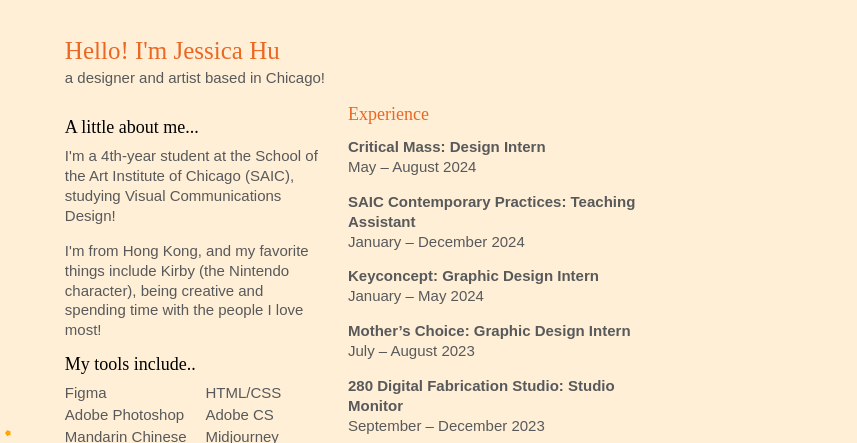
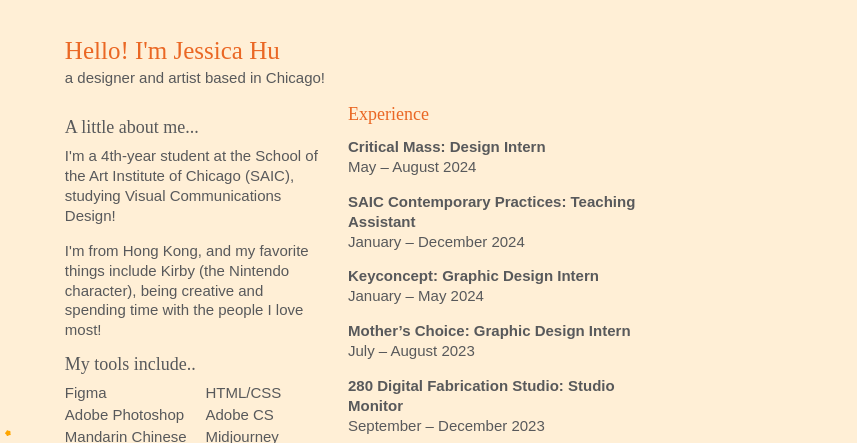
Before and after one commit to jessicasiyuanhu/portfolio, a plain HTML site: page about.html in a window 1280 px wide. Shown: the part 120-563 px from the top of the page, 423-1280 px from the left. Drawn offline with Linux system fonts and the light colour scheme; a web font is replaced by a local one.

Commit message:
change h2 color

```diff
--- a/css/global.css
+++ b/css/global.css
@@ -117,10 +117,8 @@ p.subheading {
 
 
 h2 {
-    /* font: 400 18px/1.33 "gelica", serif; clamp(16px, 1.79vw,19.2px) */
     font: 400 18px/1 "gelica", serif;
-    /* margin:0; */
-    /* color: #58595b; */
+    color: #58595b;
     margin-bottom: -5px;
 }
 
```
